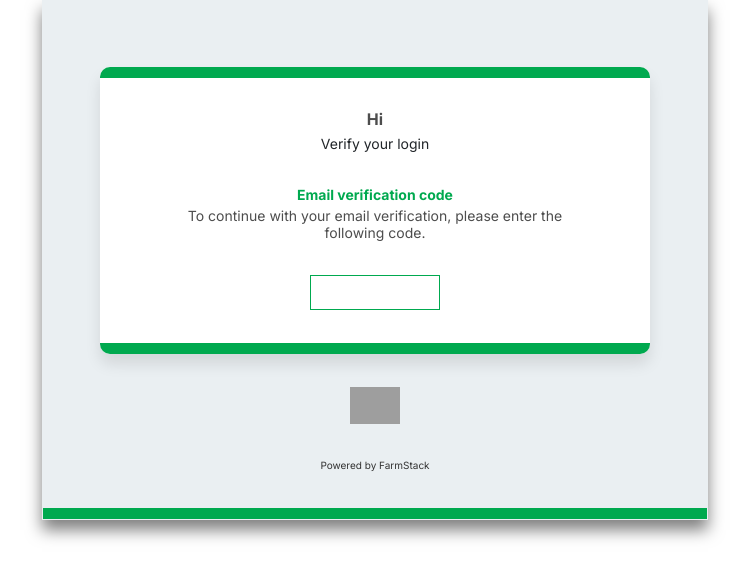
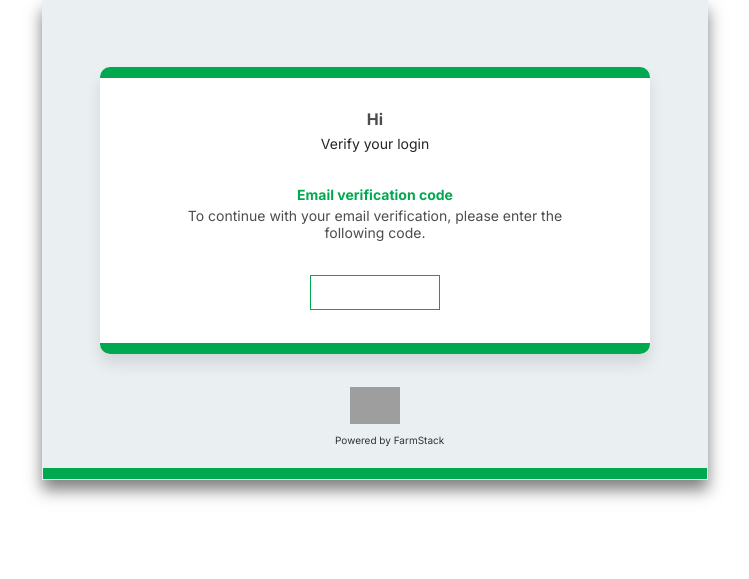
Before and after one commit to digitalgreenorg/farmstack-backend, a Django app: template accounts/templates/otp.html in a window 1280 px wide. Shown: the top 579 px of the page, without its empty margins (265-1014 px from the left). Run offline with Django 4.2, Linux system fonts and the light colour scheme; the template is opened without the code that fills it, so the values that code supplies are empty; parts of the project's set-up code (start-up, migrations or seed data) failed here and were passed over; grey boxes are pictures that could not be loaded.

Commit message:
editing img footer text

```diff
--- a/accounts/templates/otp.html
+++ b/accounts/templates/otp.html
@@ -210,19 +210,14 @@
         text-align: center;
         display: flex;
         flex-direction: column;
-        align-items: center;
-      }
-      .image-container img {
-        max-width: 100%;
-        display: block;
-        margin: 0 auto;
+        justify-content: center;
       }
       .image-text {
         font-size: 10px;
         color: #333;
         white-space: nowrap;
-        margin-top: 10px;
         display: block;
+        margin: -15px;
       }
     </style>
   </head>
```
